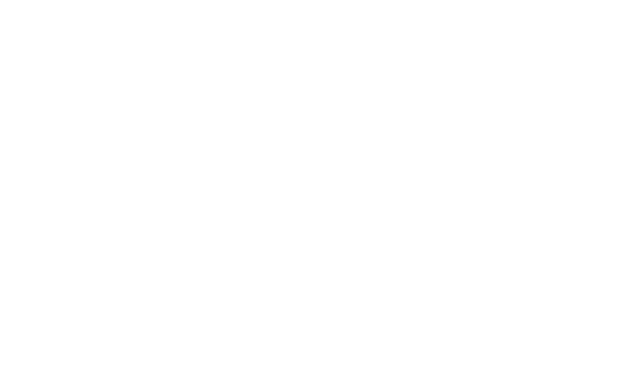
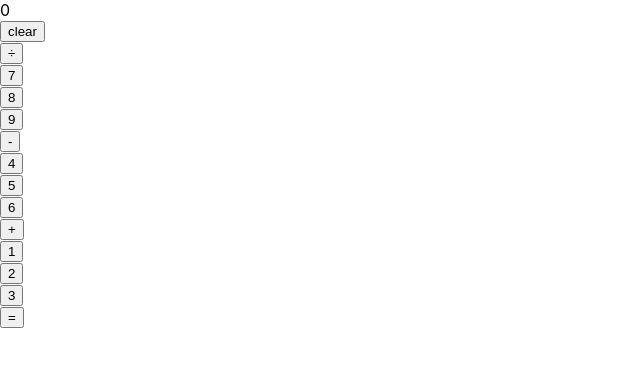
Before and after one commit to Botterbul/Calculator_React, a React (Create React App) app: page / in a window 1280 px wide. Shown: the top 366 px of the page, without its empty margins (0-640 px from the left). Built offline with nearby package versions, Linux system fonts and the light colour scheme.

Commit message:
Made Visual Components

```diff
--- a/src/App.js
+++ b/src/App.js
@@ -1,11 +1,14 @@
 import React from 'react';
+import Home from './home/Home.js';
 
-function App() {
-  return (
-    <div className="App">
-
-    </div>
-  );
+class App extends React.Component {
+  render() {
+    return (
+      <div className="App">
+        <Home />
+      </div>
+    );
+  }
 }
 
 export default App;
--- /dev/null
+++ b/src/home/Button.css
@@ -0,0 +1,5 @@
+.component-button {
+    display: inline-flex;
+    width: 25%;
+    flex: 1 0 auto;
+}
--- /dev/null
+++ b/src/home/Button.js
@@ -0,0 +1,14 @@
+import React from 'react';
+import "./Button.css";
+
+class Button extends React.Component {
+  render() {
+    return (
+        <div className="smallButton">
+          <button onClick={this.handleClick}>{this.props.name}</button>
+        </div>
+      );
+  }
+}
+
+export default Button;
--- /dev/null
+++ b/src/home/Home.js
@@ -0,0 +1,14 @@
+import React from 'react';
+import Panel from './Panel';
+
+class Home extends React.Component {
+  render() {
+    return (
+      <div className="Home">
+          <Panel />
+      </div>
+    );
+  }
+}
+
+export default Home;
--- /dev/null
+++ b/src/home/Output.css
@@ -0,0 +1,3 @@
+.Output {
+    width: 100%;
+}
--- /dev/null
+++ b/src/home/Output.js
@@ -0,0 +1,14 @@
+import React from 'react';
+import './Output.css';
+
+class Output extends React.Component {
+  render() {
+    return (
+      <div className="Output">
+        <div>0</div>
+      </div>
+    );
+  }
+}
+
+export default Output;
--- /dev/null
+++ b/src/home/Panel.js
@@ -0,0 +1,39 @@
+import React from 'react';
+import Button from './Button';
+import Output from './Output'
+
+class Panel extends React.Component {
+  render() {
+    return (
+      <div className="Panel">
+        <div>
+          <Output />
+        </div>
+        <div>
+            <Button name="clear" onClick={this.handleClick} />
+            <Button name="÷" onClick={this.handleClick} />
+        </div>
+        <div>
+            <Button name="7" onClick={this.handleClick} />
+            <Button name="8" onClick={this.handleClick} />
+            <Button name="9" onClick={this.handleClick} />
+            <Button name="-" onClick={this.handleClick} />
+        </div>
+        <div>
+            <Button name="4" onClick={this.handleClick} />
+            <Button name="5" onClick={this.handleClick} />
+            <Button name="6" onClick={this.handleClick} />
+            <Button name="+" onClick={this.handleClick} />
+        </div>
+        <div>
+            <Button name="1" onClick={this.handleClick} />
+            <Button name="2" onClick={this.handleClick} />
+            <Button name="3" onClick={this.handleClick} />
+            <Button name="=" onClick={this.handleClick} />
+        </div>
+      </div>
+    );
+  }
+}
+
+export default Panel;
```
